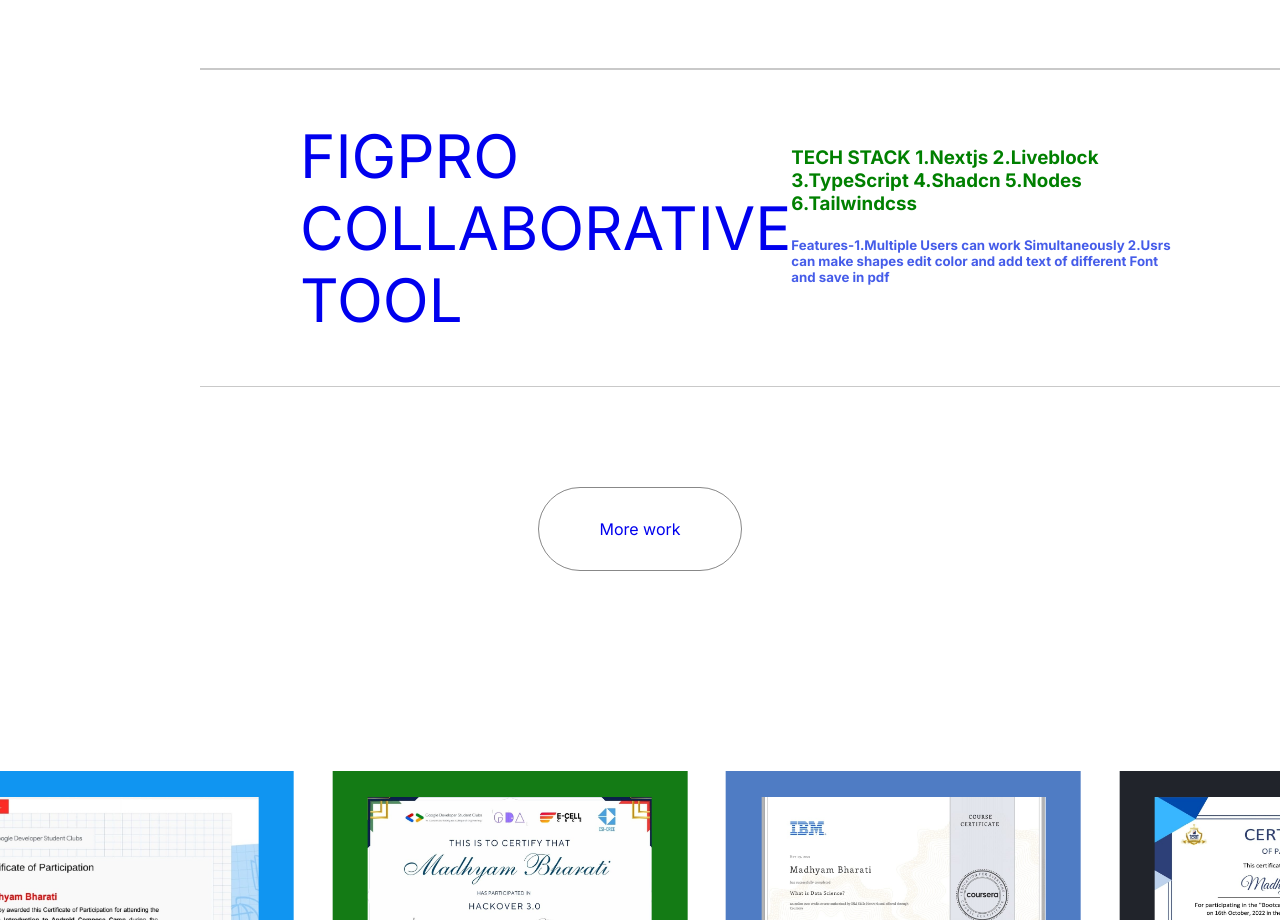
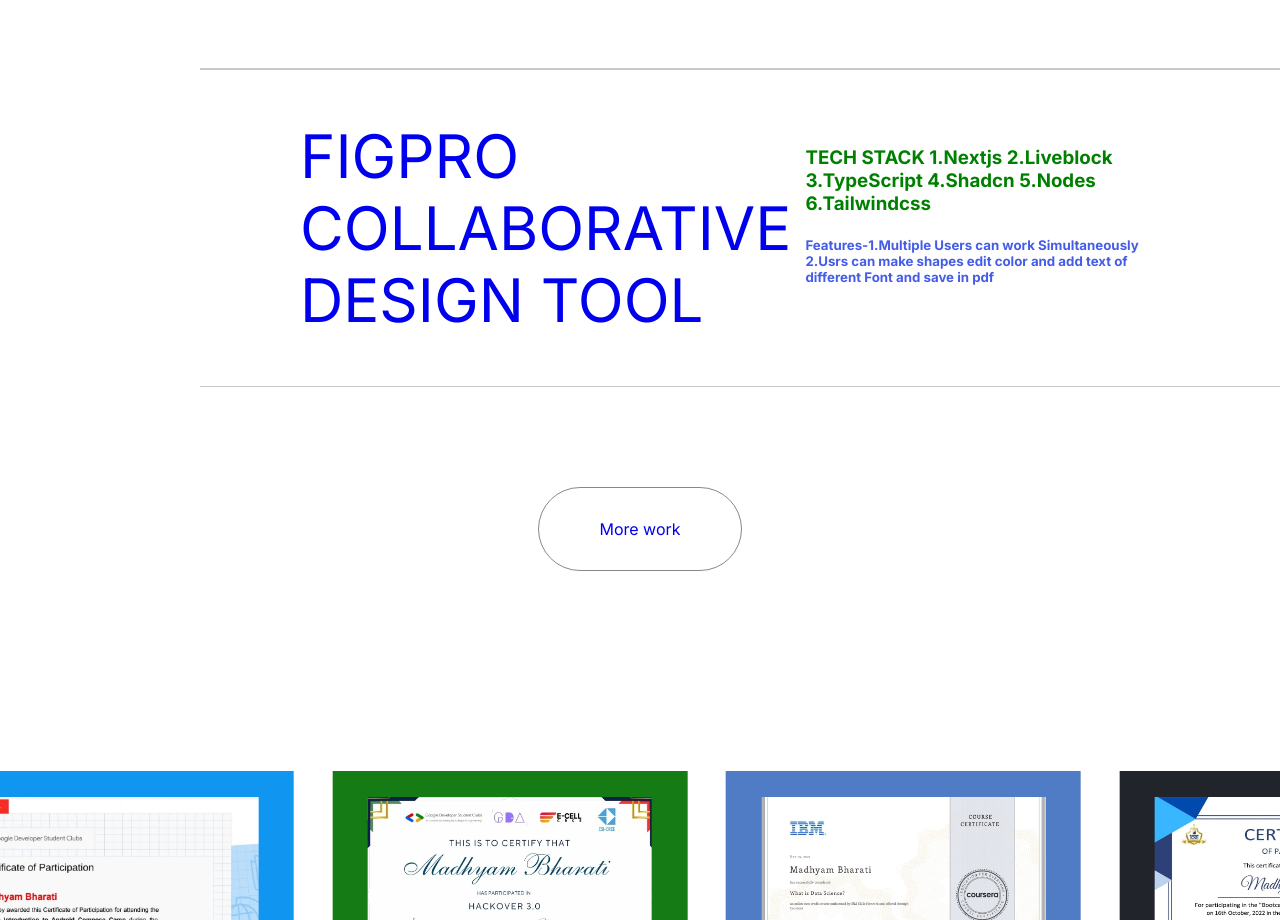
Before and after one commit to Madhyam123/Final_Nextjs_Potfolio_Website, a Next.js app: page / in a window 1280 px wide. Shown: the part 2880-3800 px from the top of the page. Built offline with nearby package versions, Linux system fonts and the light colour scheme.

Commit message:
Update index.jsx

```diff
--- a/src/components/Projects/index.jsx
+++ b/src/components/Projects/index.jsx
@@ -53,7 +53,7 @@ const projects = [
 
   },
      {
-    title: "FIGPRO COLLABORATIVE TOOL",
+    title: "FIGPRO COLLABORATIVE DESIGN TOOL",
     src: "figpro.png",
     stack: "TECH STACK 1.Nextjs 2.Liveblock 3.TypeScript 4.Shadcn 5.Nodes 6.Tailwindcss  ",
     Feature:"Features-1.Multiple Users can work Simultaneously 2.Usrs can make shapes edit color and add text of different Font and save in pdf ",
```
